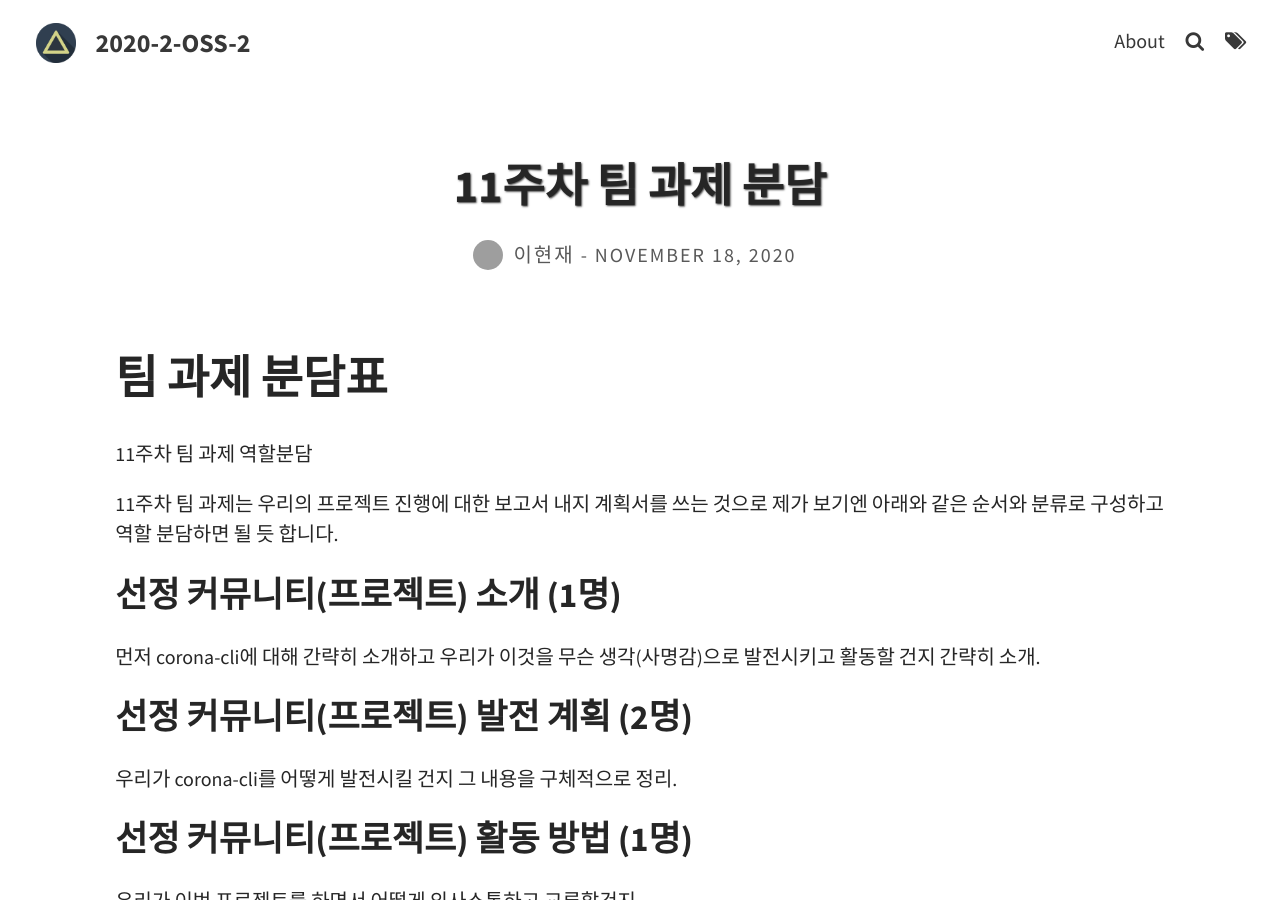
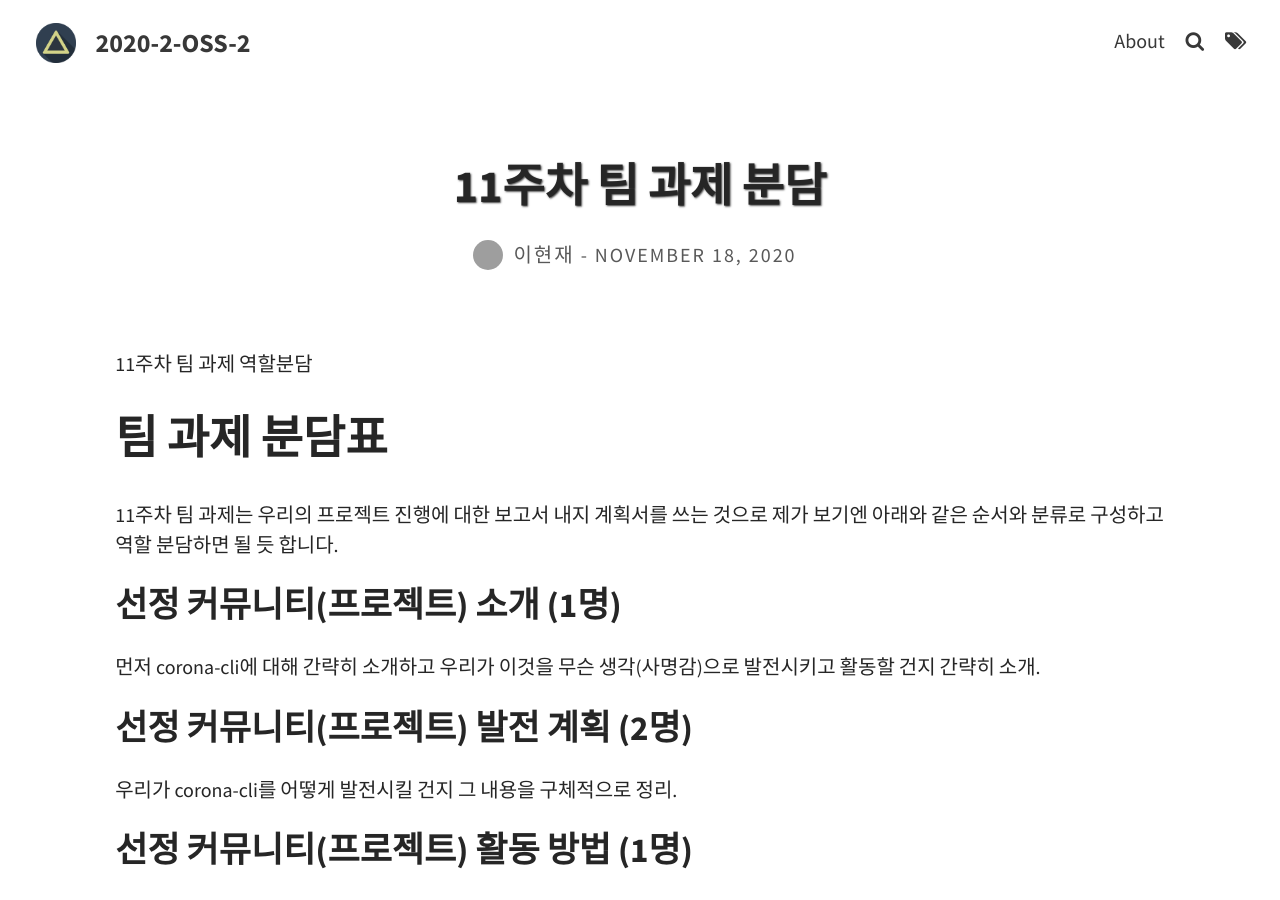
Before and after one commit to 20-2-SKKU-OSS/2020-2-OSS-2, a Jekyll site: the page built from _posts/2020-11-18-팀-과제-분담.md, in a window 1280 px wide and 900 px high. Built offline with Jekyll 4.4.1, drawn with Linux system fonts in a browser that asks for light colours; grey boxes are pictures that could not be loaded.

Commit message:
Update 2020-11-18-팀-과제-분담.md

```diff
--- a/_posts/2020-11-18-팀-과제-분담.md
+++ b/_posts/2020-11-18-팀-과제-분담.md
@@ -7,13 +7,11 @@ author: lhj
 feature-img:
 ---
 
-# 팀 과제 분담표
 11주차 팀 과제 역할분담
-
 
 <!--more-->
 
-
+# 팀 과제 분담표
 11주차 팀 과제는 우리의 프로젝트 진행에 대한 보고서 내지 계획서를 쓰는 것으로 제가 보기엔
 아래와 같은 순서와 분류로 구성하고 역할 분담하면 될 듯 합니다.
 
```
